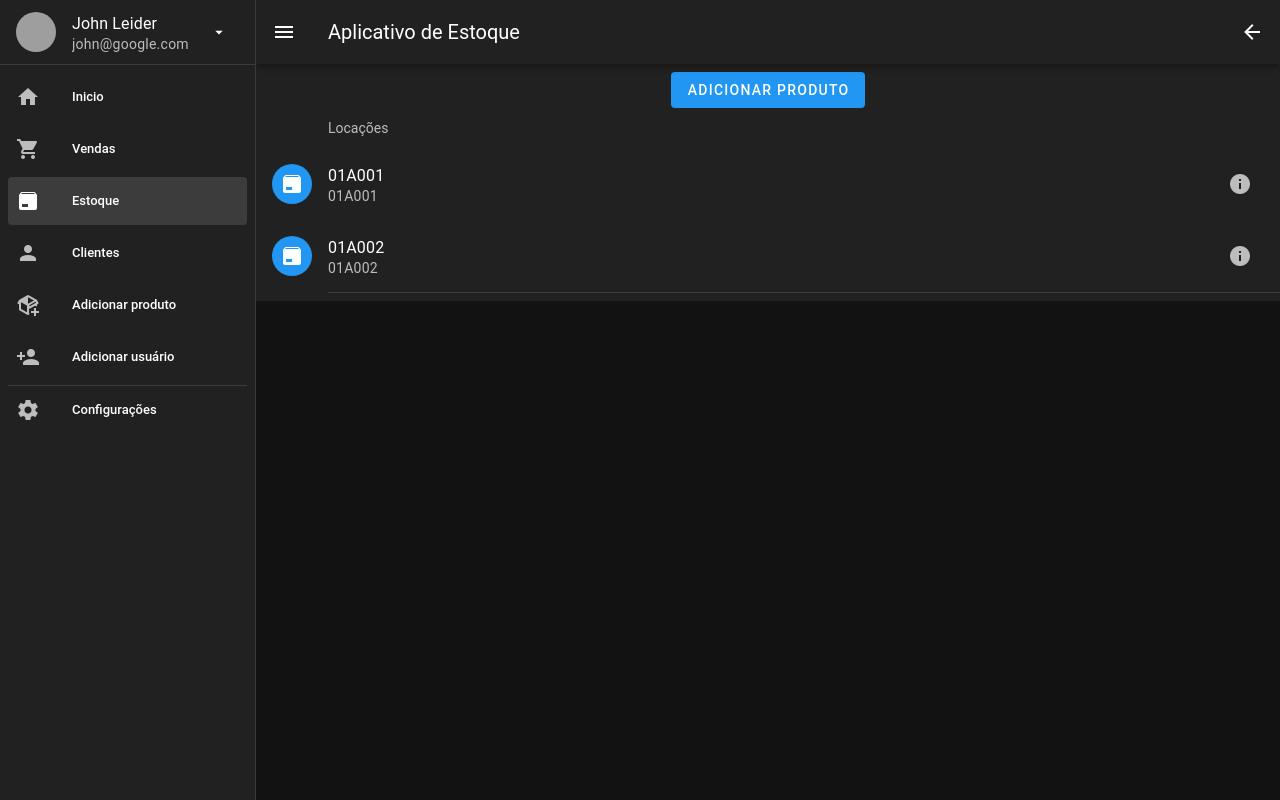
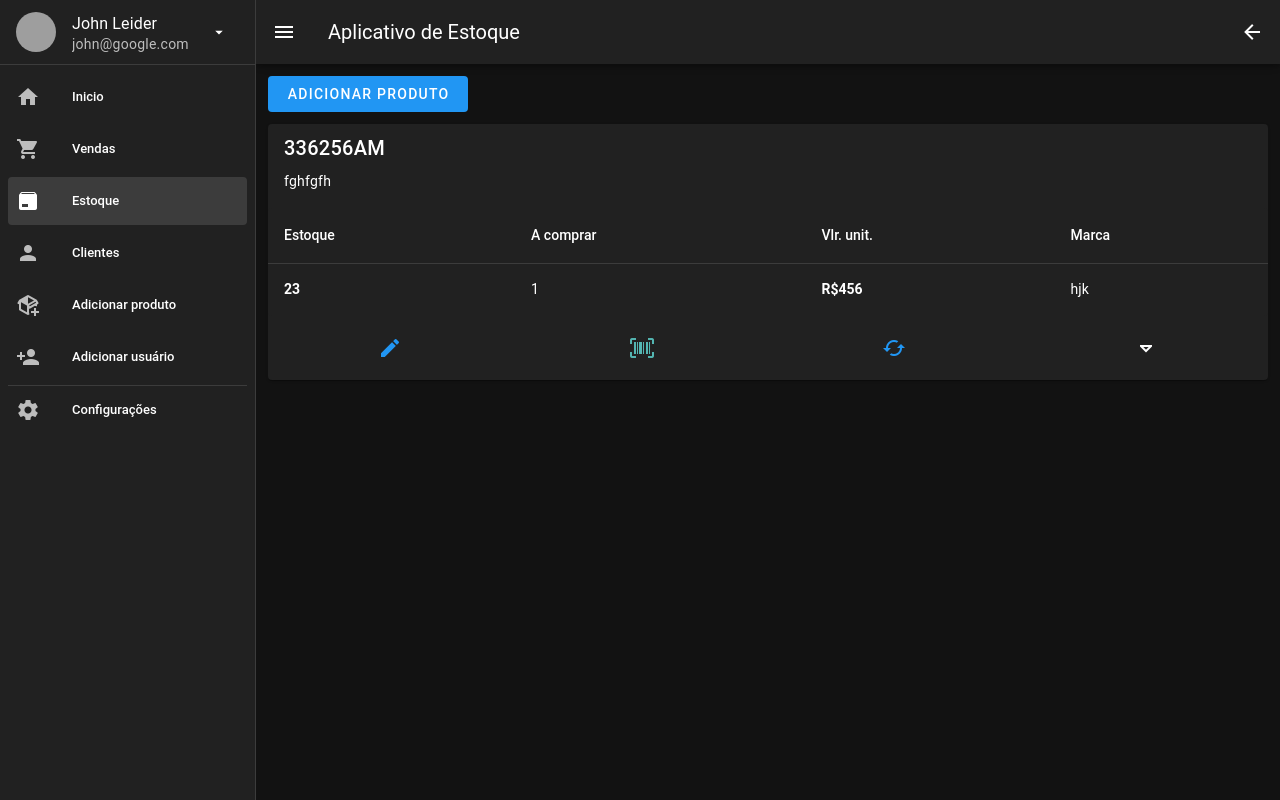
Before and after one commit to jesieldotdev/vuetify-app, a Vue app: page /estoque in a window 1280 px wide. Built offline with nearby package versions, Linux system fonts and the light colour scheme; grey boxes are pictures that could not be loaded.

Commit message:
page estoque and card prod

```diff
--- a/src/views/Estoque.vue
+++ b/src/views/Estoque.vue
@@ -1,55 +1,105 @@
 <template>
+  <v-btn class="mx-auto mt-3 ms-3" id="btn" variant="flat" to="/addproduto" color="info">Adicionar produto
 
- <!-- <ProdutosComp /> -->
-  <v-list lines="two">
-      <div class="d-flex justify-space-around align-center flex-column flex-sm-row">
-<v-btn
-      variant="flat"
-      to="/addproduto"
-      color="info"
+  </v-btn>
 
-    >Adicionar produto
-
-    </v-btn>
-    </div>
-    <v-list-subheader inset>Locações</v-list-subheader>
-
-    <v-list-item v-for="loc in locacoes" :key="loc.title" :title="loc.title" :subtitle="loc.desc">
-      <template v-slot:prepend>
-        <v-avatar color="blue">
-          <v-icon color="white">mdi-package</v-icon>
-        </v-avatar>
-      </template>
-
-      <template v-slot:append>
-        <v-btn color="grey-lighten-1" icon="mdi-information" variant="text"></v-btn>
-      </template>
-    </v-list-item>
-
-    <v-divider inset></v-divider>
+  <v-container >
+    <!-- <v-row> -->
+      <v-row v-for="item in items" :key="items" >
+        <v-card style='width: 100%;'  class='mx-2 mb-2 mt-2' >
 
 
-  </v-list>
+          <v-card-title>{{item.cod}}</v-card-title>
+          <v-card-text>{{ item.desc }}</v-card-text>
 
+          <v-table>
+    <thead>
+      <tr>
+        <th class="text-left">
+          Estoque
+        </th>
+        <th class="text-left">
+          A comprar
+        </th>
+        <th class="text-left">
+          Vlr. unit.
+        </th>
+        <th class="text-left">
+          Marca
+        </th>
+      </tr>
+    </thead>
+    <tbody>
+      <tr
+
+      >
+        <td class="font-weight-bold">{{ item.qtde }}</td>
+        <td>1</td>
+        <td><p  class="font-weight-bold">R${{item.preco}}</p></td>
+        <td>{{item.marca}}</td>
+      </tr>
+    </tbody>
+          </v-table>
+          <!-- <v-divider></v-divider> -->
+
+          <v-card-actions>
+            <v-row justify="space-between" class="text-center">
+      <v-col>
+        <v-btn
+          icon="mdi-pencil"
+          color="primary"
+        ></v-btn>
+      </v-col>
+
+      <v-col>
+        <v-btn
+          icon="mdi-barcode-scan"
+          color="secondary"
+        ></v-btn>
+      </v-col>
+
+      <v-col>
+        <v-btn
+          icon="mdi-cached"
+          color="info"
+        ></v-btn>
+      </v-col>
+
+      <v-col>
+        <v-btn
+          icon="mdi-menu-down-outline"
+          color="light"
+        ></v-btn>
+      </v-col>
+    </v-row>
+          </v-card-actions>
+        </v-card>
+      <!-- </v-col> -->
+    </v-row>
+  </v-container>
 </template>
 
+<style scoped>
+  #btn{
+    width: 200px;
 
 
+  }
+</style>
+
 <script>
-// import ProdutosComp from '../components/ProdutosComp.vue'
 export default {
   data: () => ({
+    items: [{
+      cod: '336256AM',
+      desc: 'fghfgfh',
+      preco: '456',
+      marca: 'hjk',
+      qtde: 23,
+      qtde_und: 1,
 
-    locacoes: [{
-      title: '01A001',
-      desc: '01A001'
-    },
-    {
-      title: '01A002',
-      desc: '01A002'
-    }
-  ],
+
+    },]
   })
 }
-
 </script>
```
Also changed, not shown: src/views/Locacoes.vue (added, +21 -0 lines).
